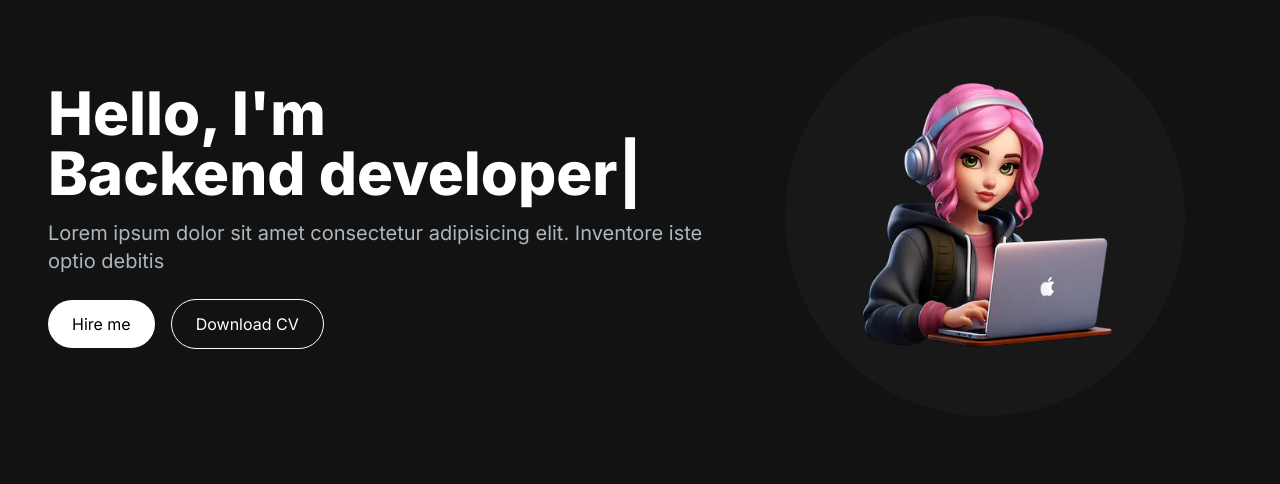
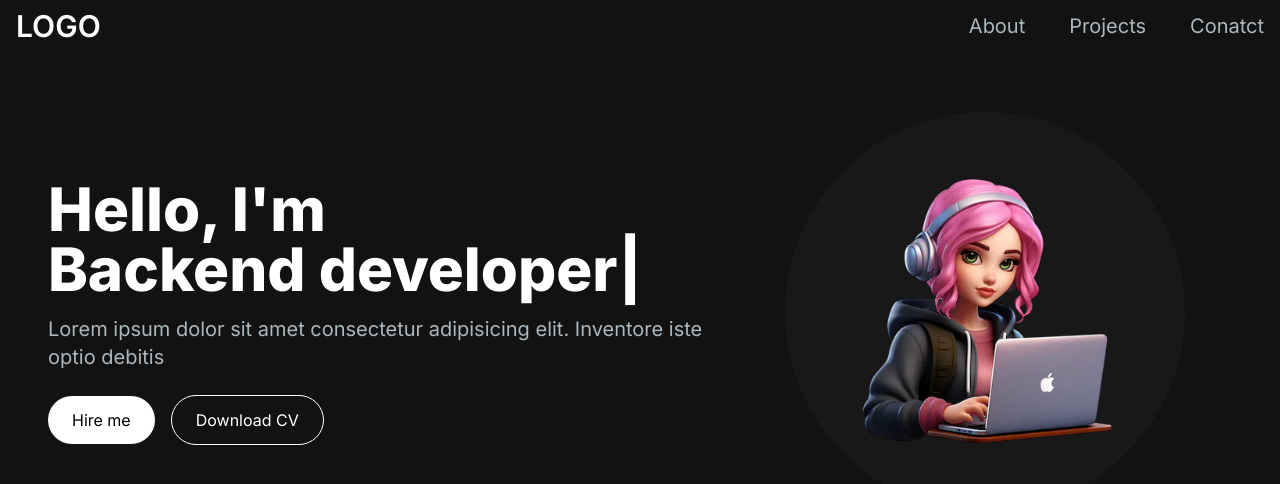
Before and after one commit to ahammamlho/Portfolio, a Next.js app: page / in a window 1280 px wide. Shown: the top 484 px of the page. Built offline with nearby package versions, Linux system fonts and the light colour scheme.

Commit message:
finish navBar

```diff
--- a/package.json
+++ b/package.json
@@ -12,6 +12,7 @@
     "next": "14.0.4",
     "react": "^18",
     "react-dom": "^18",
+    "react-icons": "^4.12.0",
     "react-type-animation": "^3.2.0"
   },
   "devDependencies": {
--- /dev/null
+++ b/src/app/components/MenuOverlay.tsx
@@ -0,0 +1,20 @@
+
+
+
+import React from 'react'
+import NavLink from './NavLink'
+
+const MenuOverlay = ({ links }: { links: { path: string, title: string }[] }) => {
+    return (
+        <ul className='flex flex-col py-4 items-center'>
+            {links.map((link, index) => (
+                <li key={index}>
+                    <NavLink href={link.path} title={link.title} />
+                </li>
+            ))}
+
+        </ul>
+    )
+}
+
+export default MenuOverlay
--- /dev/null
+++ b/src/app/components/NavBar.tsx
@@ -0,0 +1,57 @@
+"use client"
+import Link from 'next/link'
+import React, { useState } from 'react'
+import NavLink from './NavLink'
+import { IoMdMenu } from "react-icons/io";
+import { MdOutlineCancelPresentation } from "react-icons/md";
+import MenuOverlay from './MenuOverlay';
+
+const navLinks: { path: string, title: string }[] = [
+    {
+        title: "About",
+        path: "#about"
+    },
+    {
+        title: "Projects",
+        path: "#projects"
+    },
+    {
+        title: "Conatct",
+        path: "#contact"
+    },
+]
+const NavBar = () => {
+
+    const [navbarOpen, setNavbarOpen] = useState(false)
+
+
+    return (
+        <nav className='fixed top-0 left-0 right-0 z-10 bg-[#121212] '>
+            <div className='flex flex-wrap items-center justify-between mx-auto px-4 py-1'>
+                <Link href='/' className='text-xl md:text-3xl text-white font-semibold'>
+                    LOGO
+                </Link>
+                <div className='mobile-menu block md:hidden text-white'>
+                    {!navbarOpen ?
+                        <IoMdMenu size={25} className="cursor-pointer text-slate-400 hover:text-white"
+                            onClick={() => setNavbarOpen(true)} /> :
+                        <MdOutlineCancelPresentation size={25} className="cursor-pointer text-slate-400 hover:text-white"
+                            onClick={() => setNavbarOpen(false)} />}
+                </div>
+                <div className='menu hidden sm:block md:w-auto' id='navbar'>
+                    <ul className='flex md:flex-row p-4 md:p-0 md:space-x-8 mt-0'>
+                        {navLinks.map((link, index) => (
+                            <li key={index}>
+                                <NavLink href={link.path} title={link.title} />
+                            </li>
+                        ))}
+                    </ul>
+                </div>
+
+            </div>
+            {navbarOpen && <MenuOverlay links={navLinks} />}
+        </nav>
+    )
+}
+
+export default NavBar
--- /dev/null
+++ b/src/app/components/NavLink.tsx
@@ -0,0 +1,10 @@
+import Link from "next/link"
+
+const NavLink = ({ href, title }: any) => {
+    return (
+        <Link href={href} className='block py-2 pl-3 text-[#ADB7BE] sm:text-xl rounded md:p:0
+        hover:text-white'>{title}</Link>
+    )
+}
+
+export default NavLink;
--- a/src/app/page.tsx
+++ b/src/app/page.tsx
@@ -1,10 +1,12 @@
 import Image from 'next/image'
 import HeroSection from './components/HeroSection'
+import NavBar from './components/NavBar'
 
 export default function Home() {
   return (
     <main className="flex min-h-screen flex-col bg-[#121212]">
-      <div className='container mx-auto px-12 py-4'>
+      <NavBar />
+      <div className='container mx-auto px-12 py-4 mt-24'>
         <HeroSection />
       </div>
     </main>
```
Also changed, not shown: 1 other file (tests, documents, lock files or other folders).
